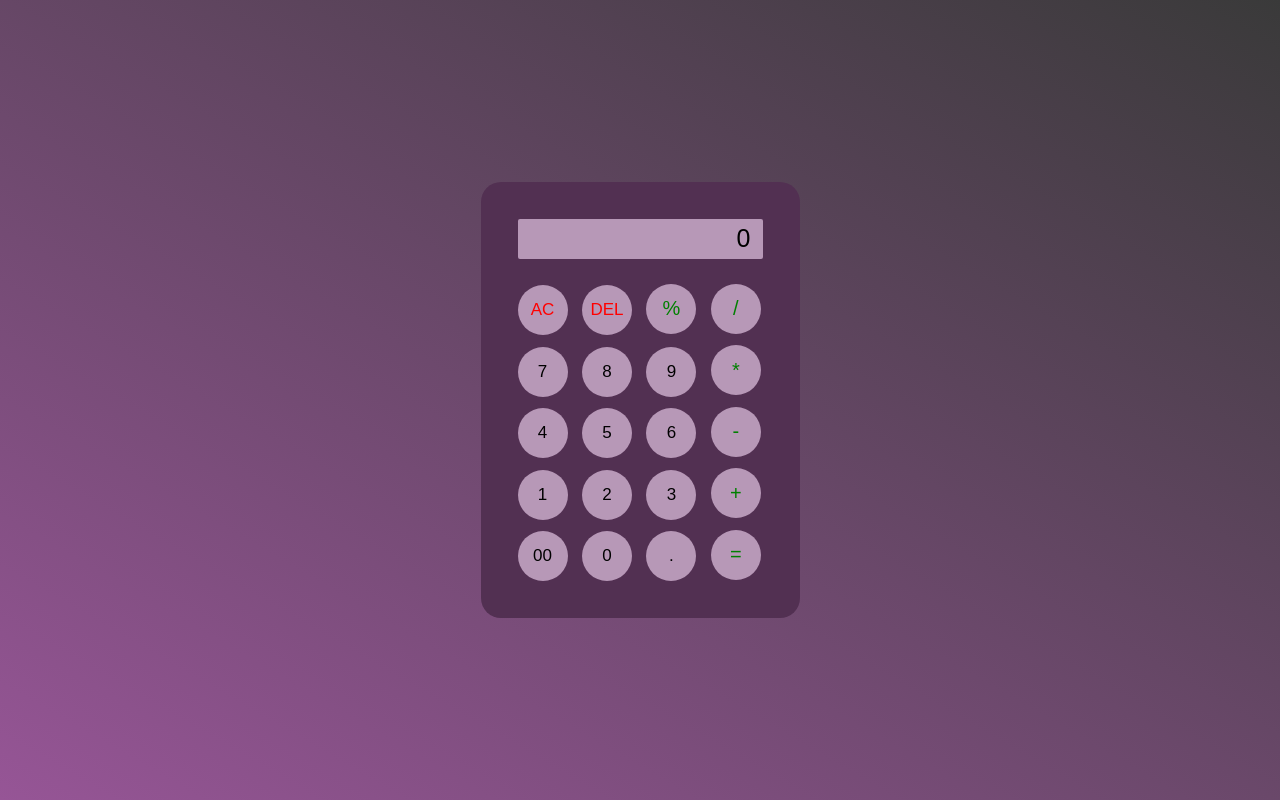
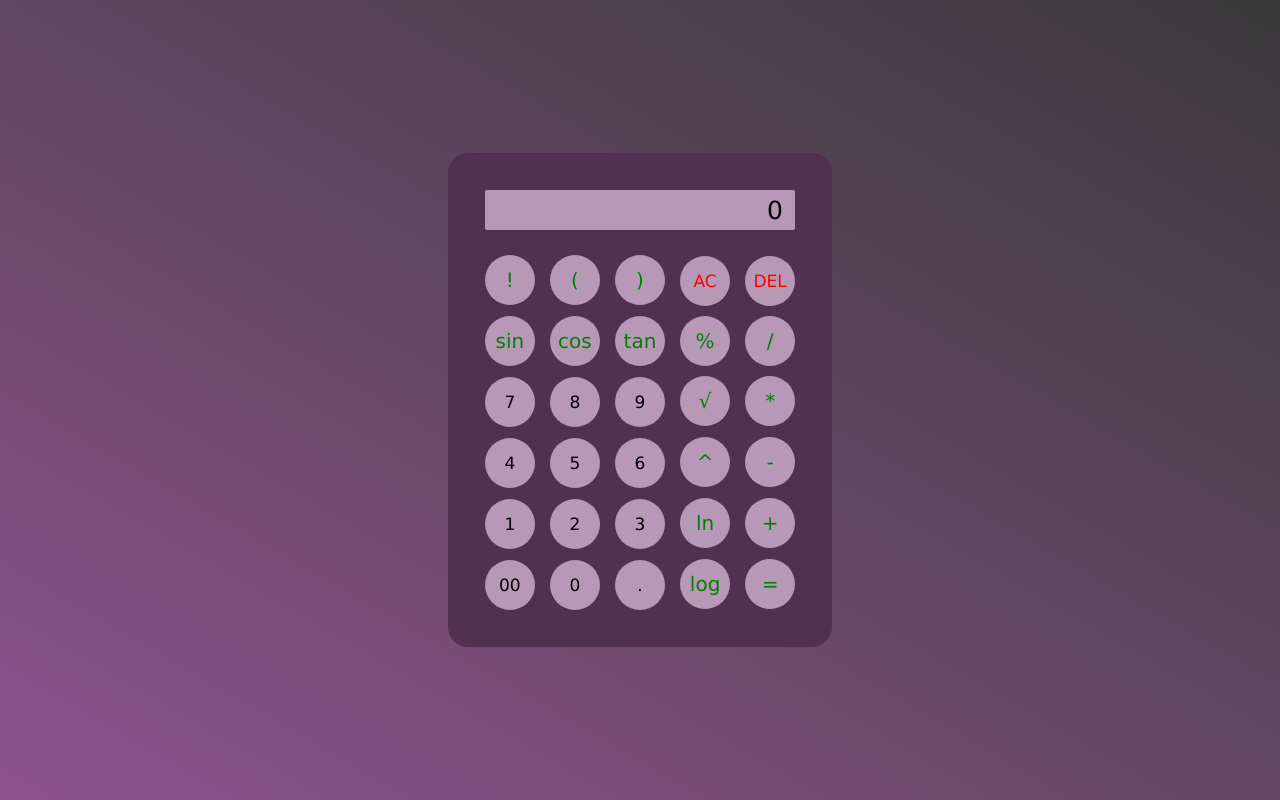
Before and after one commit to POOJHA07/AfameTechnologies, a plain HTML site: page index.html in a window 1280 px wide. Drawn offline with Linux system fonts and the light colour scheme.

Commit message:
Basic implemention of calculator completed

```diff
--- a/index.html
+++ b/index.html
@@ -1,45 +1,67 @@
 <!DOCTYPE html>
 <html lang="en">
+
 <head>
     <meta charset="UTF-8">
     <meta name="viewport" content="width=device-width, initial-scale=1.0">
-    <title>Afame Technologies</title>
+    <title>Calculator</title>
     <link rel="stylesheet" href="styles.css">
-    <script src="script.js"></script>
+    <script src="script.js" defer></script>
 </head>
+
 <body>
     <div class="whole-box">
+
         <input id="inputBox" type="text" placeholder="0">
+
         <div class="s1">
-            <button id="special">AC</button>
-            <button id="special">DEL</button>
+            <button>!</button>
+            <button>(</button>
+            <button>)</button>
+            <button class="special">AC</button>
+            <button class="special">DEL</button>
+        </div>
+
+        <div class="s2">
+            <button>sin</button>
+            <button>cos</button>
+            <button>tan</button>
             <button>%</button>
             <button>/</button>
         </div>
-        <div class="s2">
+
+        <div class="s3">
             <button>7</button>
             <button>8</button>
             <button>9</button>
-            <button id="sd">*</button>
+            <button class="splOp">&#8730</button>
+            <button class="splOp">*</button>
         </div>
-        <div class="s3">
+
+        <div class="s4">
             <button>4</button>
             <button>5</button>
             <button>6</button>
-            <button id="sd">-</button>
+            <button class="splOp">^</button>
+            <button class="splOp">-</button>
         </div>
-        <div class="s4">
+
+        <div class="s5">
             <button>1</button>
             <button>2</button>
             <button>3</button>
-            <button id="sd">+</button>
+            <button class="splOp">ln</button>
+            <button class="splOp">+</button>
         </div>
-        <div class="s5">
+
+        <div class="s6">
             <button>00</button>
             <button>0</button>
             <button>.</button>
-            <button id="sd">=</button>
+            <button class="splOp">log</button>
+            <button class="splOp">=</button>
         </div>
+
     </div>
 </body>
 </html>
--- a/script.js
+++ b/script.js
@@ -1,12 +1,15 @@
 document.addEventListener('DOMContentLoaded', () => {
 let input = document.getElementById('inputBox');
 let buttons = document.querySelectorAll('button');
-
 let string = "";
 let arr = Array.from(buttons);
+
 arr.forEach(button => {
     button.addEventListener('click' , (e) =>{
-        if(e.target.innerHTML=='='){
+
+        let buttonVal = e.target.innerHTML;
+
+        if(buttonVal === '='){
             string = eval(string);
             input.value = string;
         }
@@ -22,7 +25,6 @@ arr.forEach(button => {
             string += e.target.innerHTML;
             input.value = string;
         }
-
     });
 });
 });
--- a/styles.css
+++ b/styles.css
@@ -2,7 +2,7 @@
     margin: 0;
     padding: 0;
     box-sizing: border-box;
-    font-family: 'Poppins' , sans-serif;
+    font-family: 'Lucida Sans', 'Lucida Sans Regular', 'Lucida Grande', 'Lucida Sans Unicode', Geneva, Verdana, sans-serif;
 }
 
 body{
@@ -11,16 +11,15 @@ body{
     display: flex;
     justify-content: center;
     align-items: center;
-    background: linear-gradient(30deg, #965596 , #3a3a3a)
-
+    background: linear-gradient(30deg, #8d538d , #3a3a3a)
 }
 
-#special{
+.s1 .special{
     color: red;
     font-size: 17px;
 }
 
-.s1 button, #sd{
+.s1 button, .s2 button, .splOp{
     color: green;
     font-size: 20px;
 }
@@ -39,7 +38,7 @@ input::placeholder{
 input{
     text-align: right;
     height: 40px;
-    width: 245px;
+    width: 310px;
     padding: 10px;
     margin-bottom: 20px;
     margin-top: 5px;
```
